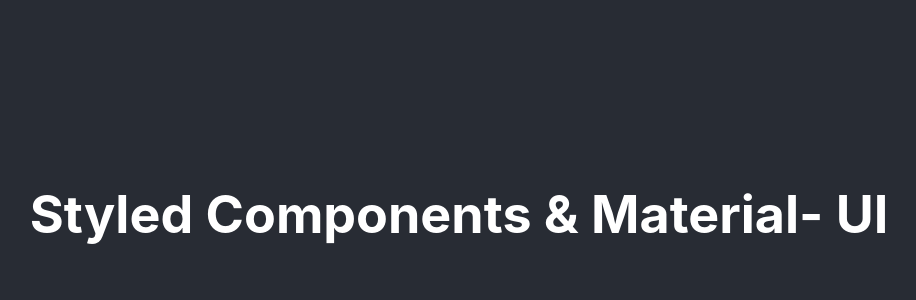
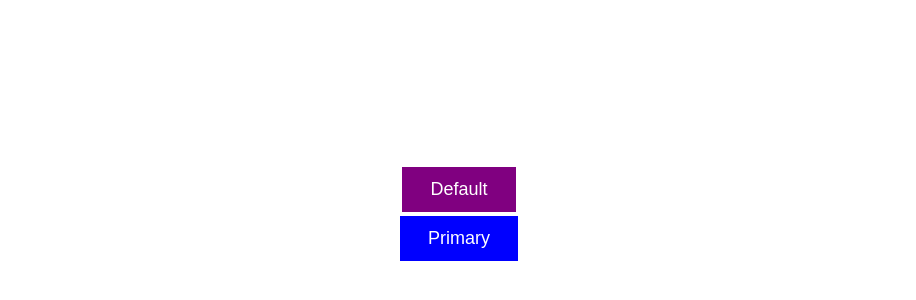
Before and after one commit to oguzhancvdr/react-styling-2, a React (Create React App) app: page / in a window 1280 px wide. Shown: the part 186-486 px from the top of the page, without its empty margins (181-1097 px from the left). Built offline with nearby package versions, Linux system fonts and the light colour scheme; the HTML template or start-up script is replaced by a standard one.

Commit message:
create button and wrapper comp

```diff
--- a/src/App.js
+++ b/src/App.js
@@ -1,10 +1,11 @@
 import "./App.css";
+import StyledComponents from "./components/styled-comp";
 
 function App() {
   return (
     <div className="App">
       <header className="App-header">
-        <h1>Styled Components & Material- UI</h1>
+        <StyledComponents />
       </header>
     </div>
   );
--- /dev/null
+++ b/src/components/styled-comp/button/Button.styles.js
@@ -0,0 +1,14 @@
+import styled from "styled-components";
+
+export const Button = styled.button`
+  border: none;
+  margin:2px;
+  color:#fff;
+  padding: 12px 28px;
+  text-align: center;
+  text-decoration: none;
+  display: inline-block;
+  cursor: pointer;
+  font-size: 18px;
+  background-color: ${props => props.primary ? "blue" : "purple"};
+`;
--- a/src/components/styled-comp/index.js
+++ b/src/components/styled-comp/index.js
@@ -1,10 +1,13 @@
 import React from "react";
+import { Button } from './button/Button.styles'
+import Wrapper from "./wrapper/Wrapper";
 
 const StyledComponents = () => {
   return (
-    <div>
-      <p>StyledParent Comp here</p>
-    </div>
+    <Wrapper >
+     <Button onClick={() => console.log(`clicked`)}>Default</Button>
+     <Button primary>Primary</Button>
+    </Wrapper>
   );
 };
 
--- /dev/null
+++ b/src/components/styled-comp/wrapper/Wrapper.js
@@ -0,0 +1,12 @@
+import styled from "styled-components";
+
+export default styled.div`
+  background-color: white;
+  margin: auto;
+  height: 100vh;
+  width: 100%;
+  display: flex;
+  flex-direction: ${(props) => (props.row ? "row" : "column")};
+  justify-content: center;
+  align-items: center;
+`;
```
Also changed, not shown: src/components/styled-comp/button/Button.js (added).
